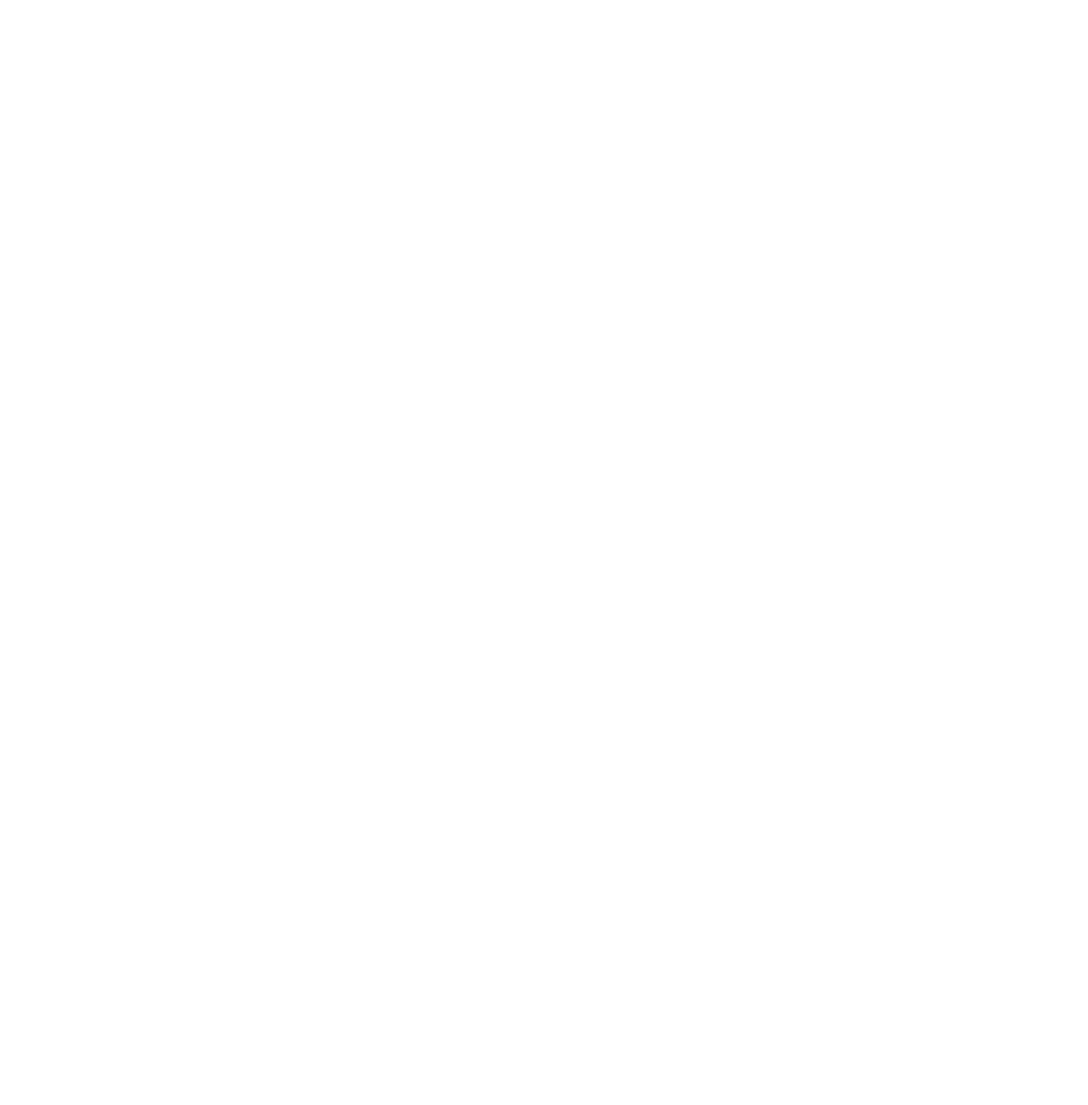
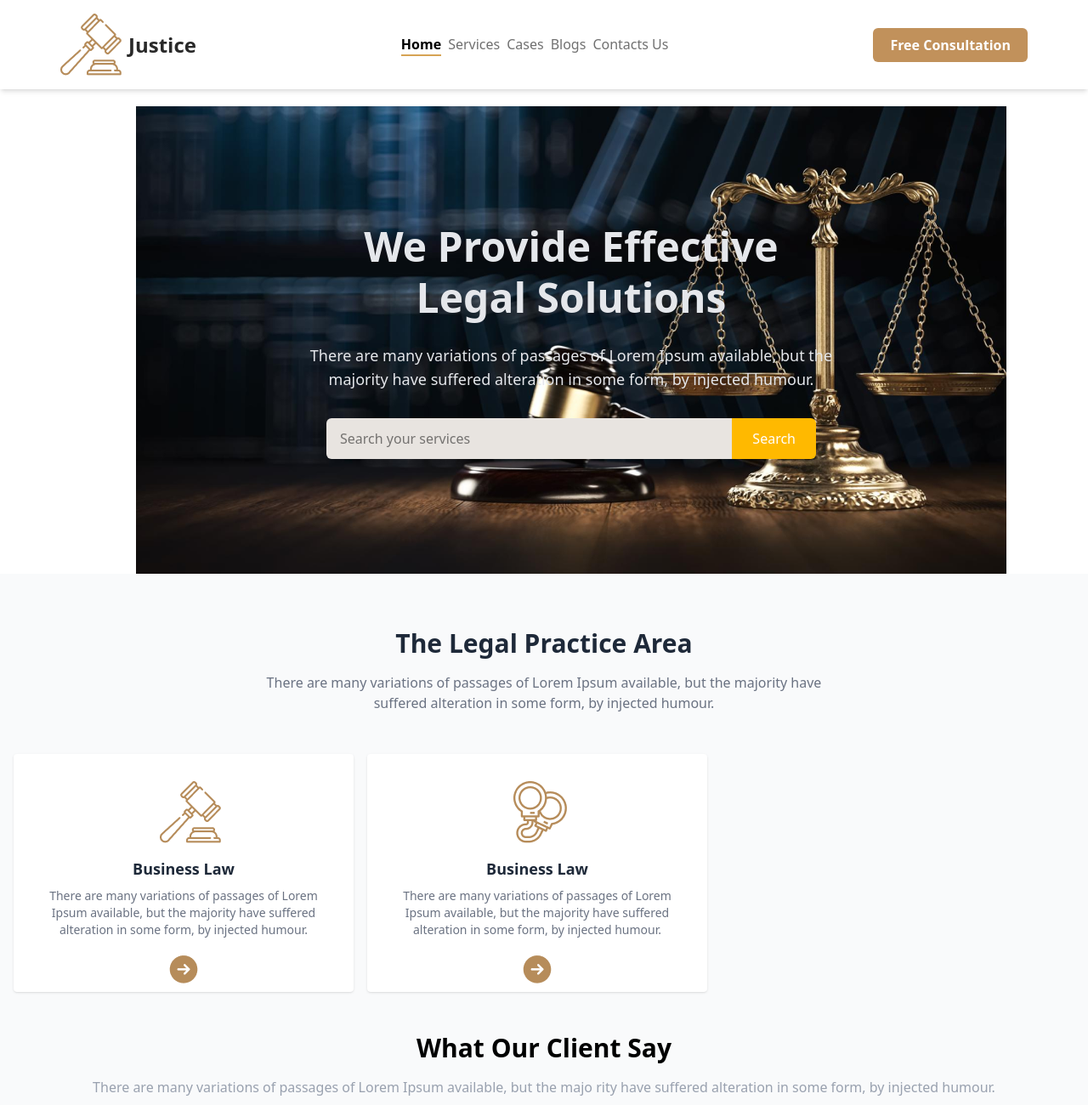
Before and after one commit to Bithyyyy/Legal-solution, a plain HTML site: page index.html in a window 1280 px wide. Shown: the top 1300 px of the page at 85% size. Before the commit the page ends 800 px from the top, so only its background shows below. Drawn offline with nearby package versions, Linux system fonts and the light colour scheme.

Commit message:
Added cases section

```diff
--- a/index.html
+++ b/index.html
@@ -3,9 +3,110 @@
 <head>
     <meta charset="UTF-8">
     <meta name="viewport" content="width=device-width, initial-scale=1.0">
+    <script src="https://cdn.jsdelivr.net/npm/@tailwindcss/browser@4"></script>
     <title>Document</title>
 </head>
 <body>
+    <header class="bg-white w-full shadow-md ">
+      <div class="flex justify-between items-center m-auto max-w-[1170px] py-4 px-4" >
+        <div class="flex items-center space-x-2">
+          <img src="./images/business.png" alt="logos">
+            <h2 class="text-2xl font-bold text-[#292929]">Justice</h2>
+        </div>
+        <nav class="flex space-x-2 text-[#707070]">
+          <a href="#" class="text-black font-semibold border-b-2 border-[#D6A354]">Home</a>
+          <a href="#">Services</a>
+          <a href="#">Cases</a>
+          <a href="#">Blogs</a>
+          <a href="#">Contacts Us</a>
+        </nav>
+<!--Button-->
+        <a href="#"
+          class="bg-[#C1915B] text-white font-semibold py-2 px-5 rounded-md hover:bg-[#a87744] transition">Free Consultation
+        </a>
+      </div>
+    </header>
+<!--Banner -->
+    <section class="w-[80%] ml-40 mt-5 h-[550px] bg-cover flex items-center justify-center bg-center bg-white" style="background-image: url('./images/banner.png')">
+      <div class="max-w-[1170px] mx-auto text-center px-4">
+        <h2 class="text-4xl md:text-5xl font-bold leading-tight mb-6 text-gray-200">
+          We Provide Effective <br />
+          Legal Solutions
+        </h2>
+        <p class="text-base md:text-lg text-gray-200 mb-8 max-w-2xl mx-auto">
+          There are many variations of passages of Lorem Ipsum available, but
+          the majority have suffered alteration in some form, by injected humour.
+        </p>
+        <div class="flex justify-center max-w-xl mx-auto">
+          <input
+            type="text"
+            placeholder="Search your services"
+            class="w-full py-3 px-4 rounded-l-md text-white-700 focus:outline-none bg-[#e8e4e0]"
+          />
+          <button
+            class="bg-[#c95e17] text-white px-6 py-3 rounded-r-md hover:bg-[#a87744] transition bg-amber-400"
+          >
+            Search
+          </button>
+    </section>
+<!--Cases-->
+<section class="bg-gray-50 py-16 px-4">
+  <div class="max-w-7xl mx-auto text-center">
+    <h2 class="text-3xl font-bold text-gray-800 mb-4">The Legal Practice Area</h2>
+    <p class="text-gray-500 max-w-2xl mx-auto mb-12">
+      There are many variations of passages of Lorem Ipsum available, but the majority have suffered alteration in some form, by injected humour.
+    </p>
+
+    <div class="grid grid-cols-1 sm:grid-cols-2 lg:grid-cols-3 gap-0">
+      <!-- Card Item -->
+      <div class="bg-white p-8 text-center rounded shadow hover:shadow-md w-100 h-70 transition">
+        <div class="text-4xl text-amber-600 mb-4">
+          <img src="./images/business.png" class="ml-35">
+        </div>
+        <h3 class="text-lg font-semibold mb-2 text-gray-800">Business Law</h3>
+        <p class="text-gray-500 mb-4 text-sm">
+          There are many variations of passages of Lorem Ipsum available, but the majority have suffered alteration in some form, by injected humour.
+        </p>
+        <button>
+          <img src="./images/Frame.png">
+        </button>
+      </div>
+
+      <!-- Repeat Card Items with new labels and icons -->
+      <div class="bg-white p-8 text-center rounded shadow hover:shadow-md w-100 h-70 transition">
+        <div class="text-4xl text-amber-600 mb-4">
+          <img src="./images/criminal.png" class="ml-35">
+        </div>
+        <h3 class="text-lg font-semibold mb-2 text-gray-800">Business Law</h3>
+        <p class="text-gray-500 mb-4 text-sm">
+          There are many variations of passages of Lorem Ipsum available, but the majority have suffered alteration in some form, by injected humour.
+        </p>
+        <button >
+        <img src="./images/Frame.png">
+        </button>
+      </div>
+      </div>
+      <!-- What our client say -->
+  <section class="flex justify-center items-center m-12" >
+    <div>
+      <div>
+        <h2 class="text-3xl font-bold text-center">What Our Client Say</h2>
+        <p class="font-normal text-[16px] text-gray-400 mt-4 text-center">There are many variations of passages of Lorem Ipsum available, but the majo rity have suffered alteration in some form, by injected humour.</p>
+      </div>
+      <div style="background-image: url('./images/banner.png')" class="w-[80%] ml-30 mt-5 h-[550px] bg-cover bg-center bg-white" >
+        <div class="text-center ml-25 mr-25 flex flex-col justify-center items-center py-40">
+          <img src="./images/man.png" class="w-13 h-13 rounded-full ml-4 ">
+          <p class="text-[15px] font-bold text-white">Alwad Hossain</p>
+          <p class="text-[15px] font-medium text-white">UI Designer</p>
+          <p class="text-[15px] font-thin text-white">Contrary to popular belief, Lorem Ipsum is not simply random text. It has roots in a piece of classical Latin literature from 45 BC, making it over 2000 years old. Richard McClintock, a Latin professor at Hampden-Sydney College in Virginia, looked up one of the more obscure Latin words, consectetur.</p>
+        </div>
+      </div>
+    </div>
+  </section>
+
+
+
+
 
 </body>
 </html>
--- /dev/null
+++ b/style.css
@@ -0,0 +1 @@
+@import "tailwindcss"
```
Also changed, not shown: images/man.png (added).
